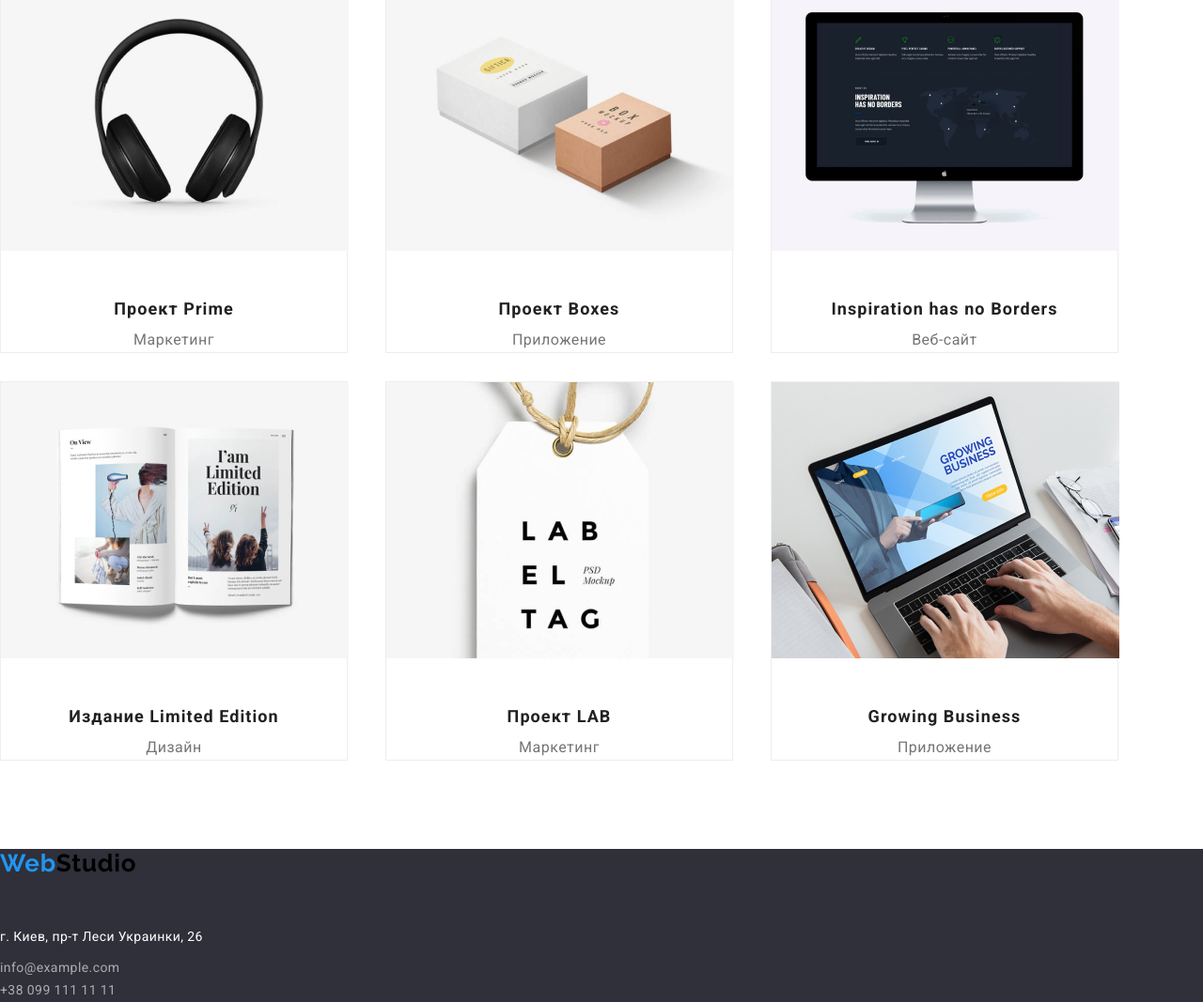
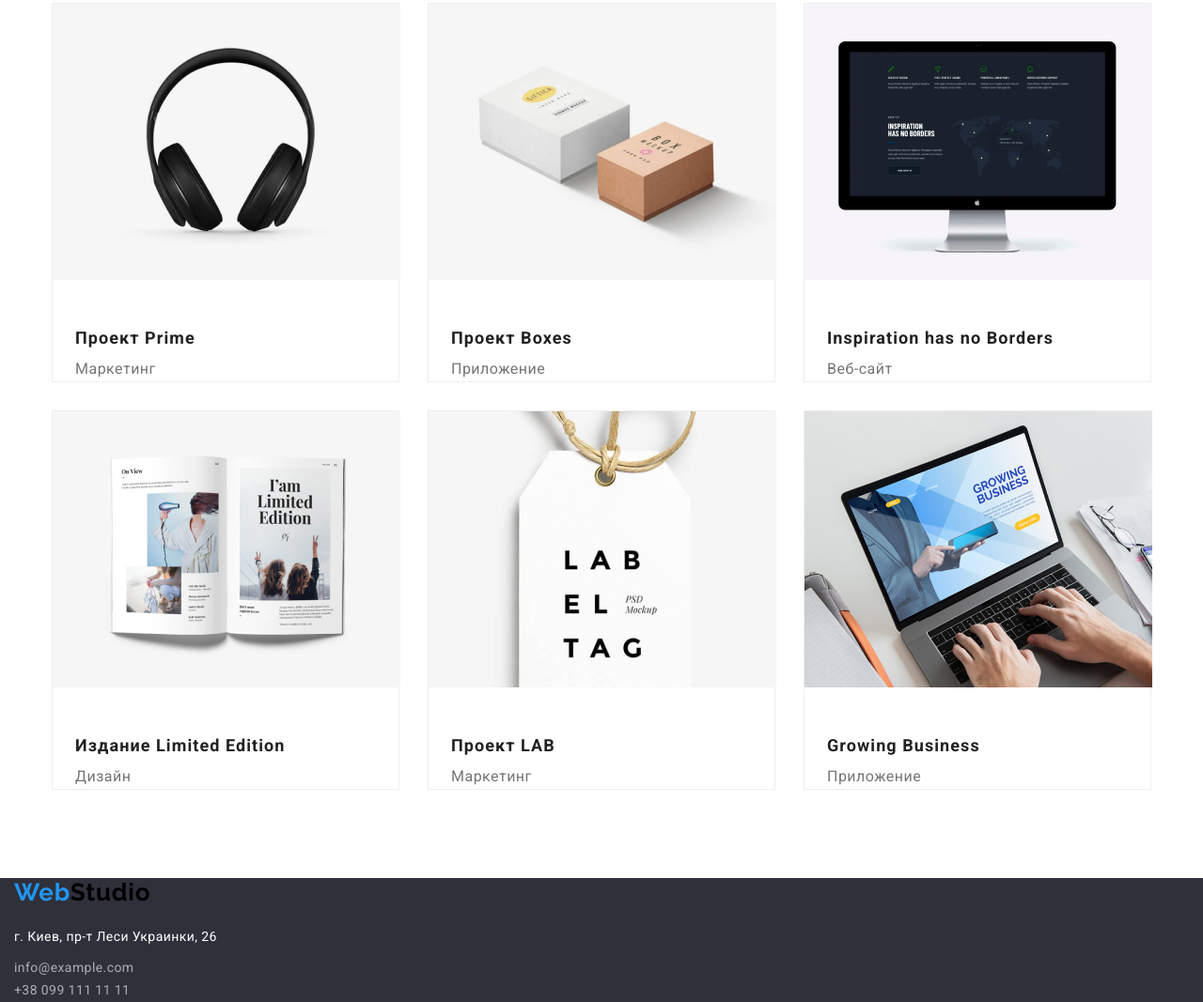
Before and after one commit to OlenaAwd/goit-markup-hw-03, a plain HTML site: page portfolio.html in a window 1280 px wide. Shown: the part 724-1791 px from the top of the page at 94% size. Drawn offline with nearby package versions, Linux system fonts and the light colour scheme.

Commit message:
fixing mistakes

```diff
--- a/css/styles.css
+++ b/css/styles.css
@@ -308,15 +308,37 @@ a {
 /* footer */
 footer {
   background-color: #2f303a;
+  margin-right: auto;
+  margin-left: auto;
+  padding-left: 15px;
+  padding-right: 15px;
 }
 
 .footer-container {
+  width: 1200px;
+  margin-right: auto;
+  margin-left: auto;
+  padding-left: 15px;
+  padding-right: 15px;
+
   padding-top: 60px;
   padding-bottom: 60px;
 
   font-weight: 400;
   font-size: 14px;
   line-height: 1.71;
+  letter-spacing: 0.03em;
+}
+
+.logo {
+  margin-right: 93px;
+  margin-top: 60px;
+  margin-bottom: 20px;
+  /* color: #000000; */
+  font-family: Raleway, sans-serif;
+  font-weight: 700;
+  font-size: 26px;
+  line-height: 1.2;
   letter-spacing: 0.03em;
 }
 
@@ -349,8 +371,6 @@ address,
 .portfolio {
   margin-top: 94px;
   margin-bottom: 94px;
-  width: 1200px;
-  text-align: center;
 }
 .button-container {
   padding-bottom: 50px;
@@ -401,7 +421,7 @@ address,
 
   font-weight: 400;
   font-size: 16px;
-  line-height: 1.87;
+  line-height: 1.88;
   letter-spacing: 0.03em;
 }
 
--- a/portfolio.html
+++ b/portfolio.html
@@ -44,6 +44,7 @@
                         <li class="list-item"><button type="button" class="portfolio-button">Маркетинг</button></li>
                     </ul>
                 </div>
+                <div class="container">
                 <ul class="example-list">
                     <li class="item">
                         <article class="example-card">
@@ -163,15 +164,14 @@
                     </li>
                 </ul>
             </div>
+            </div>
         </section>
     </main>
 
 
     <!--Подвал сайта-->
     <footer>
-        <a href="./index.html" class="logo">
-            <p><span class="logo-accent">Web</span>Studio</p>
-        </a>
+        <a href="./index.html" class="logo"><span class="logo-accent">Web</span>Studio</a>
         <address class="address"> г. Киев, пр-т Леси Украинки, 26</address>
         <ul>
             <li><a href="mailto:info@example.com" class="footer-link">info@example.com</a></li>
```
Lines whose indentation alone changed are shown as unchanged.
